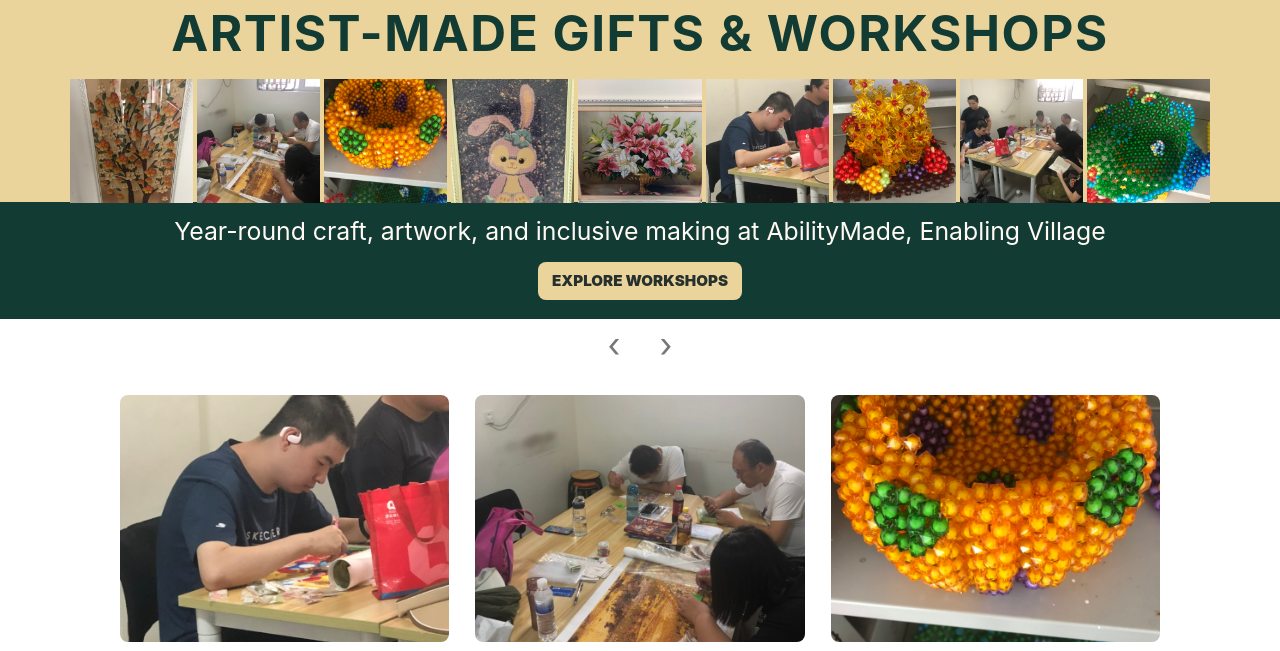
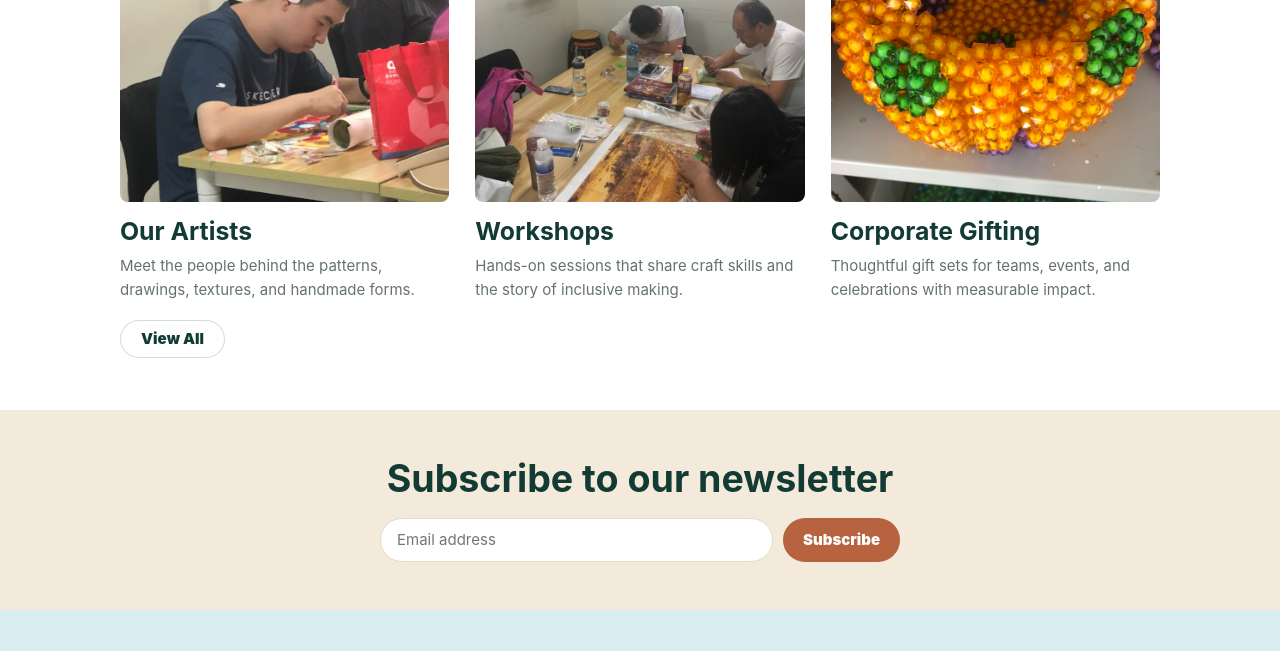
Before and after one commit to FangheZhang-git/AbilityMade, a plain HTML site: page index.html in a window 1280 px wide. Shown: the part 4439-5090 px from the top of the page. Drawn offline with Linux system fonts and the light colour scheme.

Commit message:
Remove hero banner and update footer color

```diff
--- a/index.html
+++ b/index.html
@@ -5,7 +5,7 @@
   <meta name="viewport" content="width=device-width, initial-scale=1.0">
   <title>AbilityMade | Gifts Made with Ability</title>
   <meta name="description" content="AbilityMade creates functional gifts and homeware featuring artwork by disabled artisans.">
-  <link rel="stylesheet" href="style.css?v=shop-top">
+  <link rel="stylesheet" href="style.css?v=soft-yellow-hero">
 </head>
 <body>
   <div class="top-strip" aria-label="Partner links">
@@ -331,33 +331,6 @@
       </div>
     </section>
 
-    <section class="hero-banner" aria-label="Featured artist-made gifts and workshops">
-      <div class="hero-brand">AbilityMade</div>
-      <h1>ARTIST-MADE GIFTS &amp; WORKSHOPS</h1>
-
-      <div class="workshop-strip" aria-label="Workshop activity images">
-        <img src="assets/images/floral-tree.jpg" alt="Framed floral tree handmade artwork">
-        <img src="assets/images/artisan-workshop.jpg" alt="Artisans making crafts in a workshop">
-        <img src="assets/images/beaded-basket.jpg" alt="Handmade orange beaded basket">
-        <img src="assets/images/bunny-art.jpg" alt="Framed bunny handmade artwork">
-        <img src="assets/images/floral-frame.jpg" alt="Framed floral handmade artwork">
-        <img src="assets/images/artisan-closeup.jpg" alt="Close-up of craft making">
-        <img src="assets/images/beaded-flower-display.jpg" alt="Handmade beaded flower display">
-        <img src="assets/images/artisan-group-workshop.jpg" alt="Group workshop at a craft table">
-        <img src="assets/images/beaded-green-basket.jpg" alt="Green handmade beaded basket">
-      </div>
-
-      <div class="hero-panel">
-        <p>Year-round craft, artwork, and inclusive making at AbilityMade, Enabling Village</p>
-        <a href="#workshop">EXPLORE WORKSHOPS</a>
-      </div>
-    </section>
-
-    <div class="slider-controls" aria-label="Featured banner controls">
-      <button type="button" aria-label="Previous banner">‹</button>
-      <button type="button" aria-label="Next banner">›</button>
-    </div>
-
     <section class="section feature-panels" id="artists">
       <article>
         <img src="assets/images/artisan-closeup.jpg" alt="Artisan concentrating on handmade craft work">
--- a/style.css
+++ b/style.css
@@ -111,8 +111,7 @@ input {
 }
 
 .logo,
-.footer-logo,
-.hero-brand {
+.footer-logo {
   color: var(--green);
   font-weight: 900;
   letter-spacing: 0;
@@ -192,86 +191,6 @@ input {
   color: #ffffff;
   font-size: 0.68rem;
   line-height: 1;
-}
-
-.hero-banner {
-  background: var(--sand);
-  color: var(--green);
-  text-align: center;
-  overflow: hidden;
-}
-
-.hero-brand {
-  padding-top: 22px;
-  font-size: clamp(1.35rem, 2.5vw, 1.95rem);
-}
-
-.hero-banner h1 {
-  margin: 16px auto 18px;
-  padding: 0 18px;
-  font-size: clamp(1.95rem, 5vw, 3.1rem);
-  line-height: 1.08;
-  letter-spacing: 0.03em;
-  text-transform: uppercase;
-}
-
-.workshop-strip {
-  display: grid;
-  grid-template-columns: repeat(9, minmax(110px, 1fr));
-  gap: 4px;
-  width: min(1140px, calc(100% - 32px));
-  margin: 0 auto;
-}
-
-.workshop-strip img {
-  aspect-ratio: 1 / 0.86;
-  height: 124px;
-  background: var(--sand-soft);
-  object-fit: cover;
-}
-
-.hero-panel {
-  margin-top: -1px;
-  background: var(--green);
-  color: #fffaf3;
-  padding: 10px 16px 19px;
-}
-
-.hero-panel p {
-  margin: 0 0 10px;
-  font-size: clamp(1.15rem, 2.5vw, 1.55rem);
-}
-
-.hero-panel a {
-  display: inline-flex;
-  min-height: 37px;
-  align-items: center;
-  justify-content: center;
-  border-radius: 8px;
-  background: var(--sand);
-  color: var(--text);
-  padding: 7px 14px;
-  font-size: 0.95rem;
-  font-weight: 950;
-  text-transform: uppercase;
-}
-
-.slider-controls {
-  display: flex;
-  justify-content: center;
-  gap: 24px;
-  padding: 12px 0 0;
-}
-
-.slider-controls button {
-  width: 28px;
-  height: 28px;
-  border: 0;
-  background: transparent;
-  color: #777;
-  cursor: pointer;
-  font-size: 2.1rem;
-  line-height: 0.6;
 }
 
 .section {
@@ -650,8 +569,8 @@ main > .story-section:first-child {
 }
 
 .footer {
-  background: var(--green);
-  color: #fffaf3;
+  background: var(--blue-soft);
+  color: var(--green);
   padding: 44px 20px 28px;
 }
 
@@ -664,13 +583,13 @@ main > .story-section:first-child {
 }
 
 .footer-logo {
-  color: #ffffff;
+  color: var(--green);
   font-size: 1.35rem;
 }
 
 .footer-content p,
 .copyright {
-  color: rgba(255, 250, 243, 0.72);
+  color: var(--muted);
 }
 
 .footer-links {
@@ -685,7 +604,7 @@ main > .story-section:first-child {
   width: min(1040px, 100%);
   margin: 28px auto 0;
   padding-top: 20px;
-  border-top: 1px solid rgba(255, 250, 243, 0.16);
+  border-top: 1px solid rgba(18, 59, 52, 0.14);
   font-size: 0.9rem;
 }
 
@@ -753,14 +672,6 @@ main > .story-section:first-child {
     justify-content: flex-start;
   }
 
-  .workshop-strip {
-    grid-template-columns: repeat(3, minmax(0, 1fr));
-  }
-
-  .workshop-strip img {
-    height: auto;
-  }
-
   .four-column,
   .category-grid,
   .merchandise-grid,
@@ -811,33 +722,6 @@ main > .story-section:first-child {
     font-size: 0.86rem;
   }
 
-  .hero-brand {
-    padding-top: 18px;
-  }
-
-  .hero-banner h1 {
-    margin-top: 12px;
-    font-size: 2rem;
-  }
-
-  .workshop-strip {
-    display: flex;
-    overflow-x: auto;
-    scroll-snap-type: x proximity;
-    width: min(100% - 20px, 1040px);
-    padding-bottom: 4px;
-  }
-
-  .workshop-strip img {
-    flex: 0 0 148px;
-    height: 118px;
-    scroll-snap-align: start;
-  }
-
-  .hero-panel p {
-    font-size: 1.05rem;
-  }
-
   .four-column,
   .category-grid,
   .merchandise-grid,
```
Also changed, not shown: index-zh.html (+1 -28 lines).
